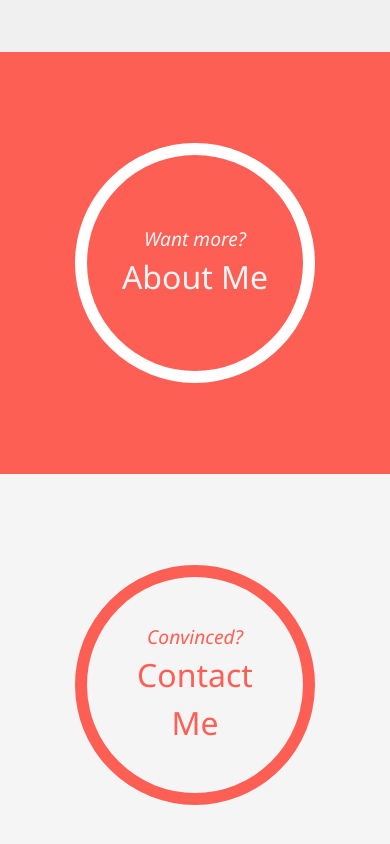
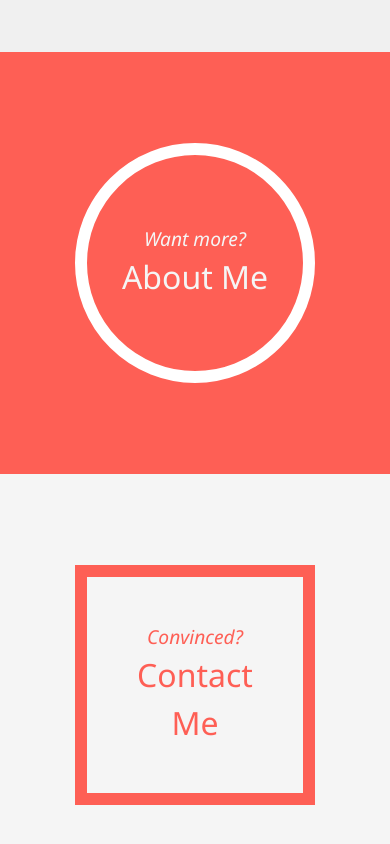
Before and after one commit to talfers/portfolio, a website: page dist/index.html in a window 390 px wide. Shown: the part 3101-3945 px from the top of the page. Drawn offline with Linux system fonts and the light colour scheme; some packages are replaced by stand-ins of ours; a script that the page names is missing.

Commit message:
contact mobile styles

```diff
--- a/scss/_mobile.scss
+++ b/scss/_mobile.scss
@@ -90,6 +90,7 @@
 
     .contact-left, .contact-right {
       width: 100%;
+      transition: none;
 
       a {
         padding: 2rem;
@@ -108,30 +109,28 @@
     .contact-right {
 
       a {
+        border-radius: 0;
         height: 240px;
         width: 240px;
       }
 
-      &:hover {
-        a {
-          height: 160px;
-        }
-      }
     }
 
     .contact-left {
       background: $secondary-color;
 
-      a {
-        height: 160px;
+      &:not(:hover) a {
+        border-radius: 50%;
+        height: 240px;
         width: 240px;
       }
 
-      &:not(:hover) {
-        a {
-          height: 240px;
-        }
+      a {
+        border-radius: 50%;
+        height: 240px;
+        width: 240px;
       }
+
     }
   }
 
@@ -224,6 +223,14 @@
       width: 100%;
     }
 
+    .contact-right {
+      a {
+        width: 240px;
+        border-radius: 0;
+      }
+
+    }
+
   }
 
   .about-info {
@@ -248,4 +255,5 @@
       }
     }
   }
+
 }
--- a/scss/_secondary.scss
+++ b/scss/_secondary.scss
@@ -190,7 +190,7 @@
     &.contact-form {
       flex-direction: column;
       background: transparent;
-      width: 60%;
+      width: 100%;
 
       h3 {
         font-size: 1.5rem;
@@ -218,6 +218,7 @@
         button[type=submit]{
           width: 100%;
           background: $secondary-color;
+          margin: 0.5rem 0;
         }
       }
     }
--- a/scss/main.scss
+++ b/scss/main.scss
@@ -343,6 +343,7 @@ main {
   margin-bottom: 0.3rem;
   text-decoration: none;
   cursor: pointer;
+  color: $primary-color;
 
   &:hover {
     background: $secondary-color;
```
Also changed, not shown: dist/contact.html, dist/css/main.css.
